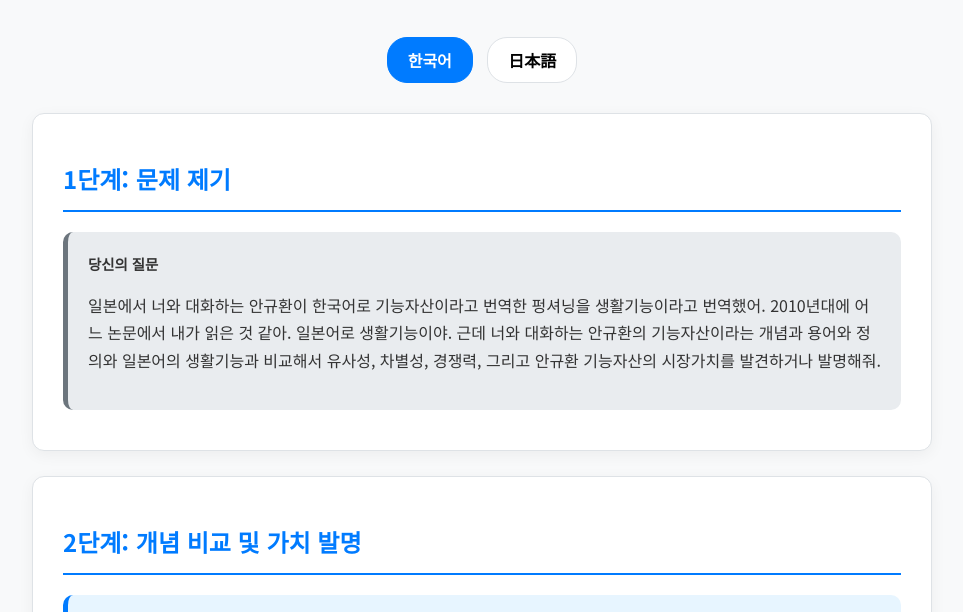
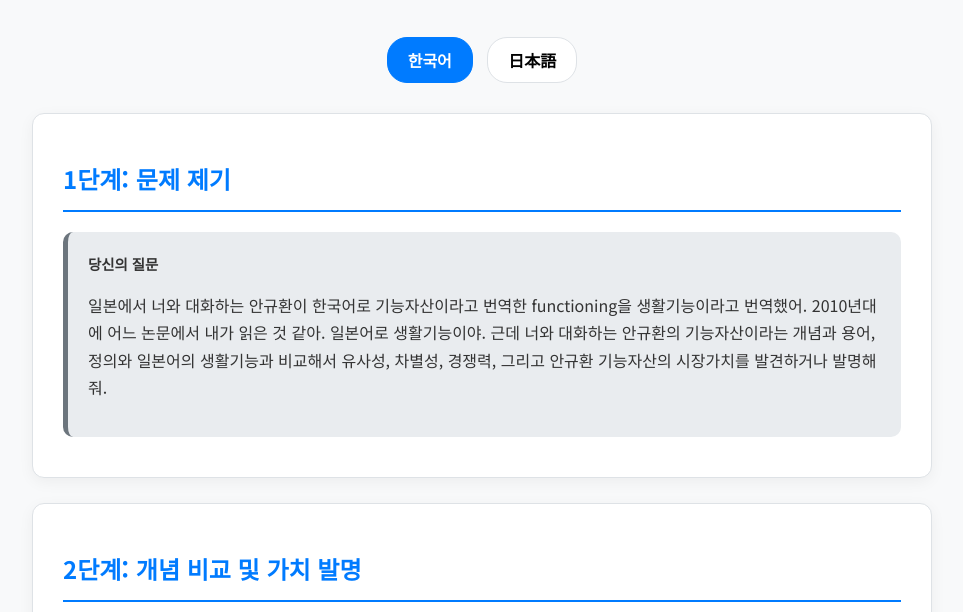
Before and after one commit to ANN-KOREA/The-journey-of-discovering-functioning, a plain HTML site: page index.html in a window 1280 px wide. Shown: the part 180-792 px from the top of the page, without its empty margins (158-1121 px from the left). Drawn offline with Linux system fonts and the light colour scheme.

Commit message:
index.html

```diff
--- a/index.html
+++ b/index.html
@@ -197,7 +197,7 @@
                 <h2>1단계: 문제 제기</h2>
                 <div class="dialogue user">
                     <span class="dialogue-label">당신의 질문</span>
-                    <p>일본에서 너와 대화하는 안규환이 한국어로 기능자산이라고 번역한 펑셔닝을 생활기능이라고 번역했어. 2010년대에 어느 논문에서 내가 읽은 것 같아. 일본어로 생활기능이야. 근데 너와 대화하는 안규환의 기능자산이라는 개념과 용어와 정의와 일본어의 생활기능과 비교해서 유사성, 차별성, 경쟁력, 그리고 안규환 기능자산의 시장가치를 발견하거나 발명해줘.</p>
+                    <p>일본에서 너와 대화하는 안규환이 한국어로 기능자산이라고 번역한 functioning을 생활기능이라고 번역했어. 2010년대에 어느 논문에서 내가 읽은 것 같아. 일본어로 생활기능이야. 근데 너와 대화하는 안규환의 기능자산이라는 개념과 용어, 정의와 일본어의 생활기능과 비교해서 유사성, 차별성, 경쟁력, 그리고 안규환 기능자산의 시장가치를 발견하거나 발명해줘.</p>
                 </div>
             </div>
 
```
